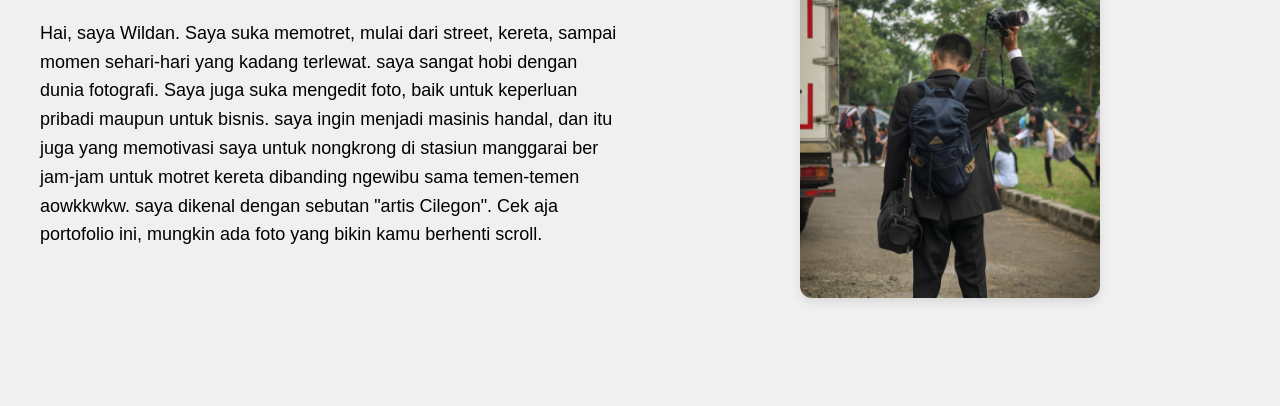
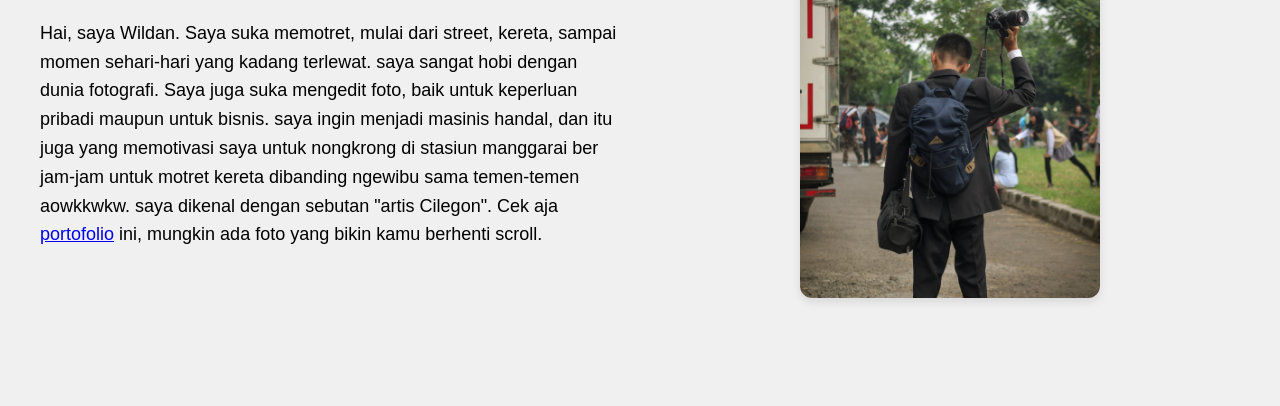
Before and after one commit to Vtolin/artis-cilegon, a plain HTML site: page index.html in a window 1280 px wide. Shown: the part 202-608 px from the top of the page. Drawn offline with Linux system fonts and the light colour scheme.

Commit message:
Update index.html

```diff
--- a/index.html
+++ b/index.html
@@ -304,7 +304,7 @@
           itu juga yang memotivasi saya untuk nongkrong di stasiun manggarai ber
           jam-jam untuk motret kereta dibanding ngewibu sama temen-temen
           aowkkwkw. saya dikenal dengan sebutan "artis Cilegon". Cek aja
-          portofolio ini, mungkin ada foto yang bikin kamu berhenti scroll.
+          <a href="https://wildanhafidzy.vercel.app" style="text decoration: none;">portofolio</a> ini, mungkin ada foto yang bikin kamu berhenti scroll.
         </p>
       </div>
       <div class="image-content">
```
